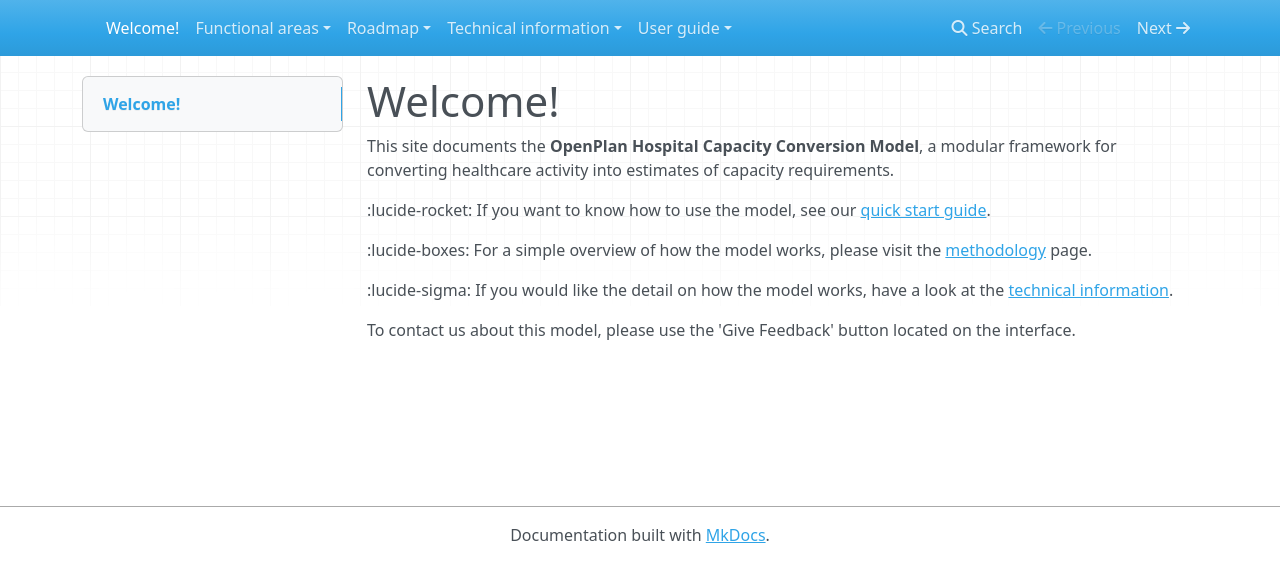
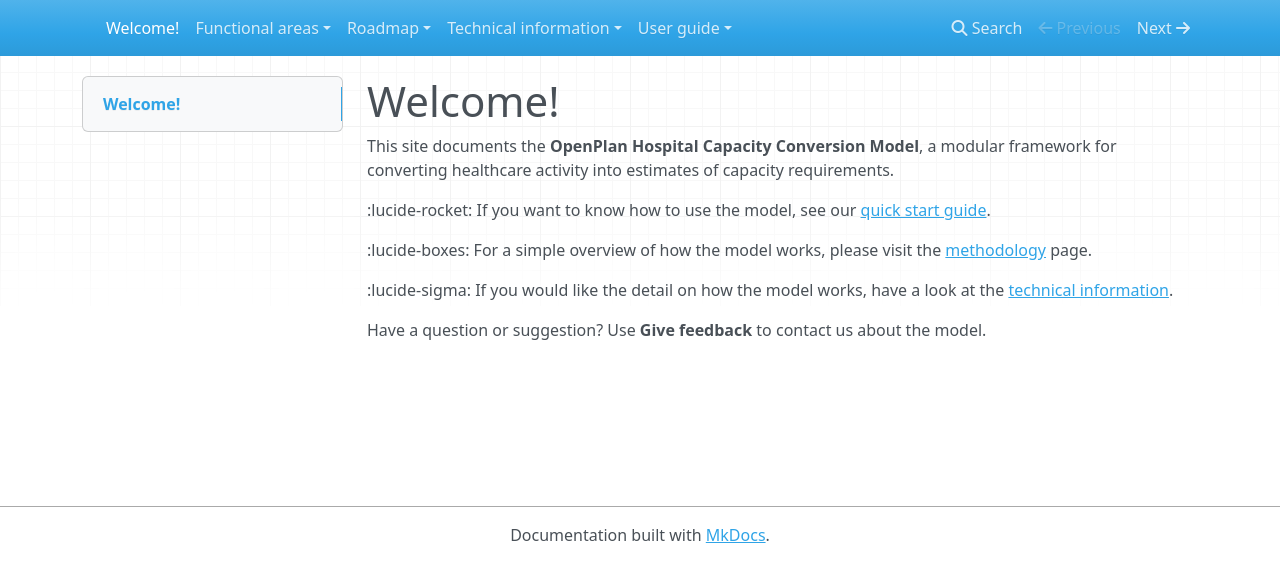
Before and after one commit to The-Strategy-Unit/open-plan-docs, an MkDocs documentation site: the page built from docs/index.md, in a window 1280 px wide. Shown: the top 582 px of the page. Built offline with MkDocs 1.6.1, drawn with Linux system fonts in a browser that asks for light colours; nearby versions of some CDN libraries; comment, search, counter and statistics services are not loaded.

Commit message:
flag the new feedback button

```diff
--- a/docs/index.md
+++ b/docs/index.md
@@ -14,4 +14,4 @@ framework for converting healthcare activity into estimates of capacity requirem
 :lucide-sigma: If you would like the detail on how the model works, have a look at the
 [technical information](technical-information).
 
-To contact us about this model, please use the 'Give Feedback' button located on the interface.
+Have a question or suggestion? Use **Give feedback** to contact us about the model.
```
